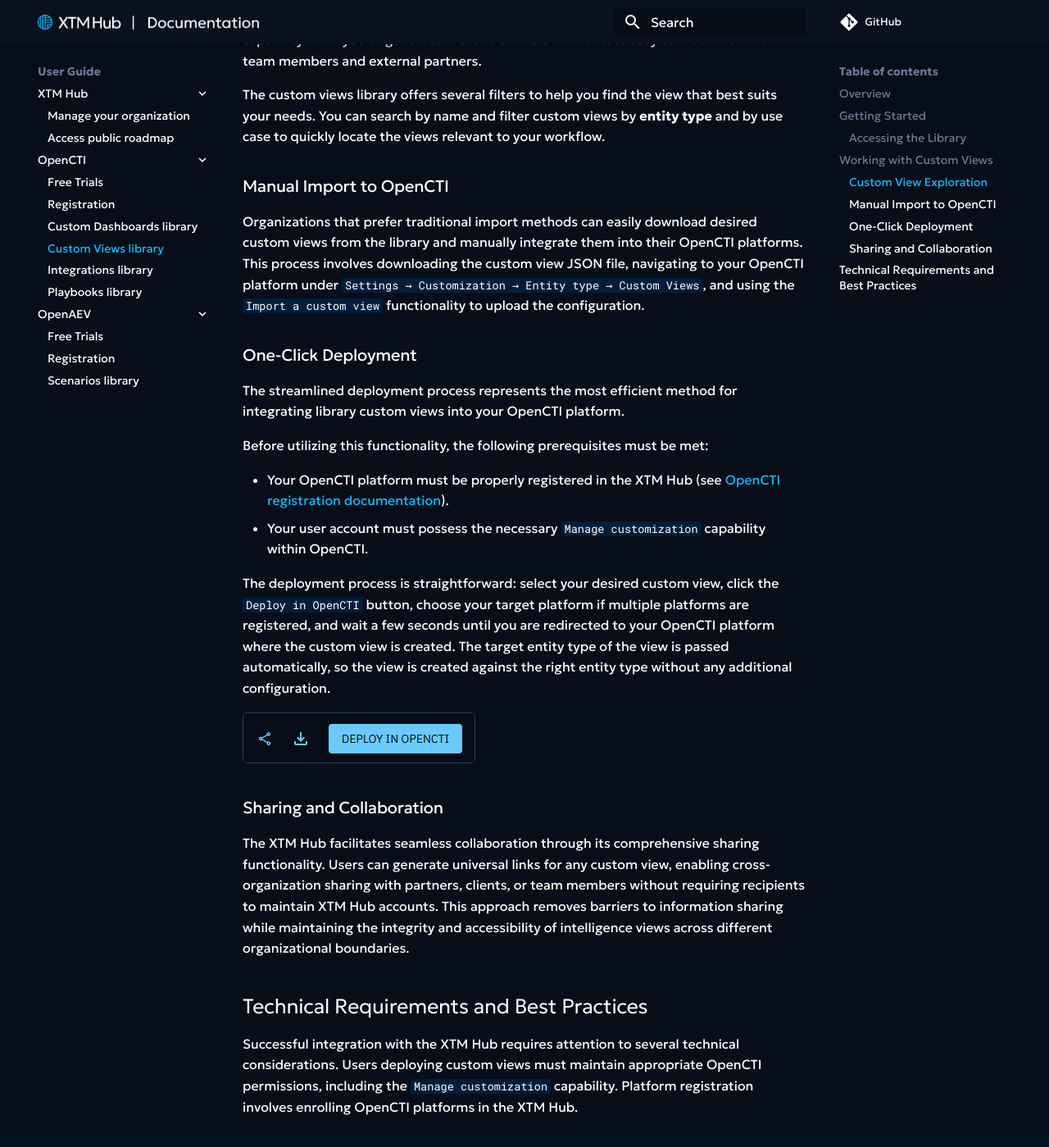
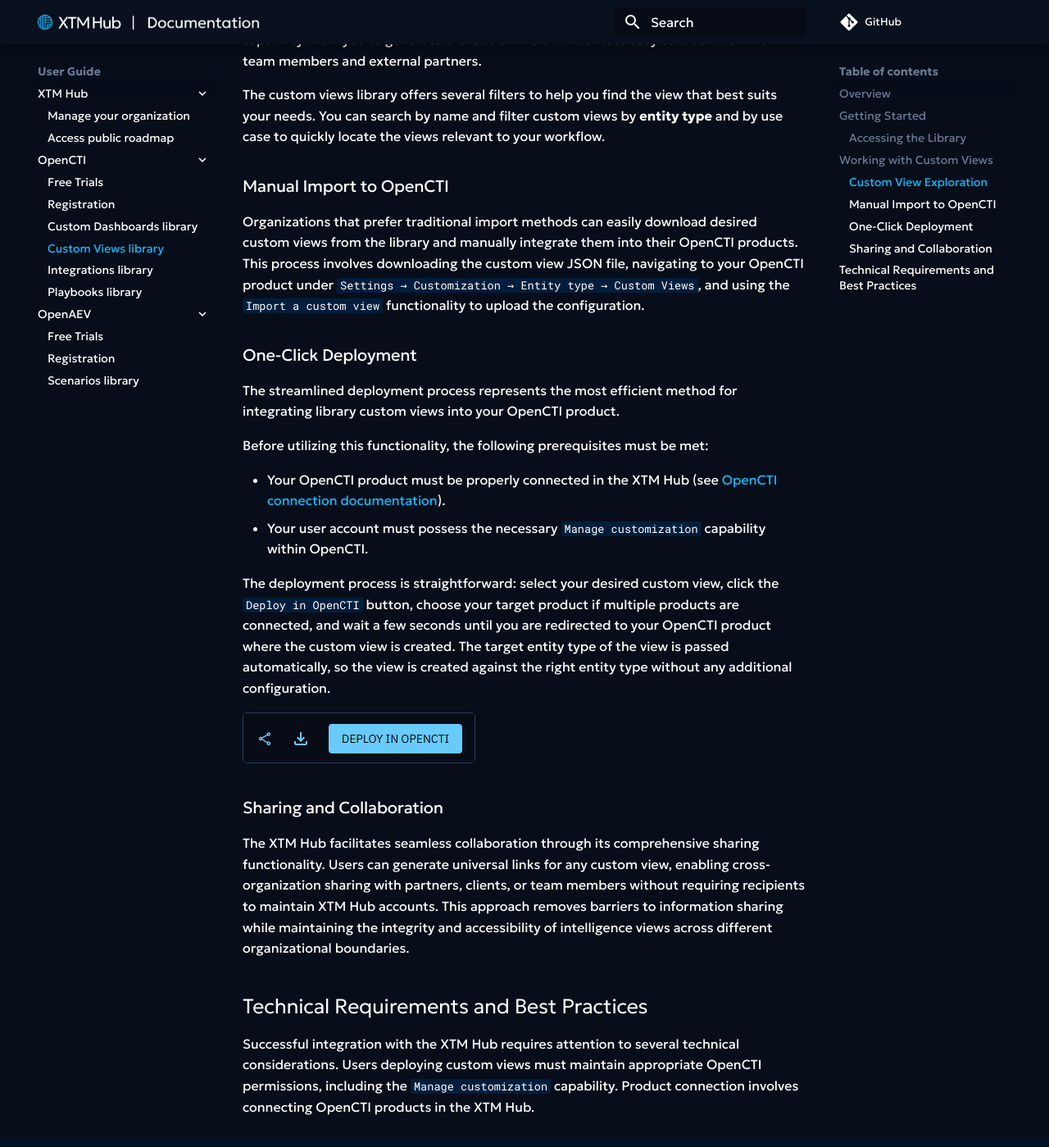
Before and after one commit to FiligranHQ/xtm-hub-docs, an MkDocs documentation site: the page built from docs/libraries/opencti-custom-views.md, in a window 1280 px wide and 1400 px high, scrolled down 1764 px. Shown: the whole window at 82% size. Built offline with MkDocs 1.6.1 and Material for MkDocs 9.7.7, drawn with Linux system fonts in a browser that asks for light colours; comment, search, counter and statistics services are not loaded; the version menu is left out; some of the changed text lies outside the part shown.

Commit message:
fix taxonomy

```diff
--- a/docs/libraries/opencti-custom-views.md
+++ b/docs/libraries/opencti-custom-views.md
@@ -2,7 +2,7 @@
 
 A comprehensive library of custom views is now available on the XTM Hub,
 providing seamless access to curated, role-specific intelligence views.
-Currently, the library focuses on custom views that can be directly deployed to OpenCTI platforms and created by our Filigran Team.
+Currently, the library focuses on custom views that can be directly deployed to OpenCTI products and created by our Filigran Team.
 
 ![Custom Views Library](../assets/images/opencti-custom-views-lib.png)
 
@@ -25,7 +25,7 @@
 The XTM Hub provides two distinct access methods to accommodate different user needs.
 Authenticated access offers the complete feature set,
 including the ability to browse and download custom views,
-deploy custom views directly to OpenCTI platforms,
+deploy custom views directly to OpenCTI products,
 and access detailed view information and metadata.
 For users who prefer to explore before committing,
 public access provides read-only capabilities through the [Hub public portal](https://hub.filigran.io/),
@@ -53,23 +53,23 @@
 
 Organizations that prefer traditional import methods can
 easily download desired custom views from the library and manually integrate them
-into their OpenCTI platforms. This process involves downloading the custom view JSON file,
-navigating to your OpenCTI platform under `Settings → Customization → Entity type → Custom Views`,
+into their OpenCTI products. This process involves downloading the custom view JSON file,
+navigating to your OpenCTI product under `Settings → Customization → Entity type → Custom Views`,
 and using the `Import a custom view` functionality to upload the configuration.
 
 ### One-Click Deployment
 
 The streamlined deployment process represents the most efficient method for integrating library custom views
-into your OpenCTI platform.
+into your OpenCTI product.
 
 Before utilizing this functionality, the following prerequisites must be met:
 
-- Your OpenCTI platform must be properly registered in the XTM Hub (see [OpenCTI registration documentation](../user/opencti-registration.md)).
+- Your OpenCTI product must be properly connected in the XTM Hub (see [OpenCTI connection documentation](../user/opencti-registration.md)).
 - Your user account must possess the necessary `Manage customization` capability within OpenCTI.
 
 The deployment process is straightforward: select your desired custom view, click the `Deploy in OpenCTI` button,
-choose your target platform if multiple platforms are registered,
-and wait a few seconds until you are redirected to your OpenCTI platform where the custom view is created.
+choose your target product if multiple products are connected,
+and wait a few seconds until you are redirected to your OpenCTI product where the custom view is created.
 The target entity type of the view is passed automatically, so the view is created against the right entity type without any additional configuration.
 
 ![Top right buttons](../assets/images/one-click-deploy.png)
@@ -87,4 +87,4 @@
 Successful integration with the XTM Hub requires attention to several technical considerations.
 Users deploying custom views must maintain appropriate OpenCTI permissions,
 including the `Manage customization` capability.
-Platform registration involves enrolling OpenCTI platforms in the XTM Hub.
+Product connection involves connecting OpenCTI products in the XTM Hub.
```
